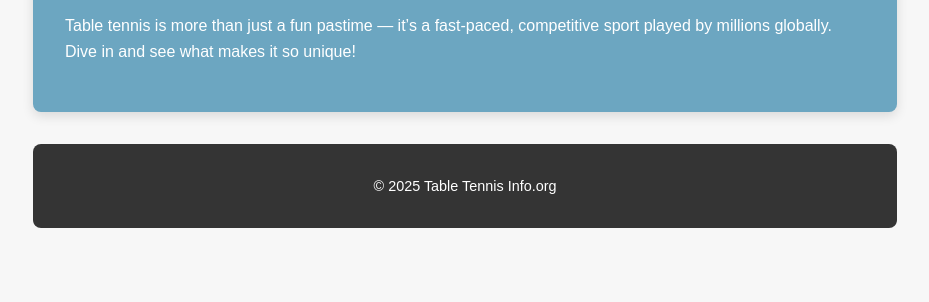
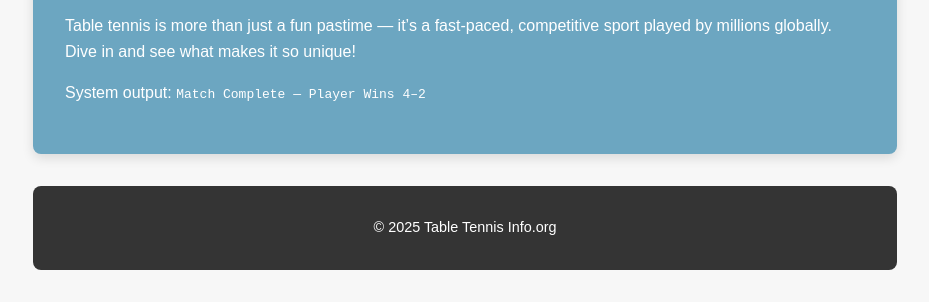
Before and after one commit to FalseIokkon/comp484-project1, a plain HTML site: page index.html in a window 1280 px wide. Shown: the part 540-842 px from the top of the page, without its empty margins (175-1104 px from the left). Before the commit the page ends 800 px from the top, so only its background shows below. Drawn offline with Linux system fonts and the light colour scheme.

Commit message:
added lines

```diff
--- a/index.html
+++ b/index.html
@@ -43,6 +43,9 @@
     </p>
 
 
+
+    <p>System output: <samp>Match Complete — Player Wins 4–2</samp></p>
+
   </main>
 
 
```
